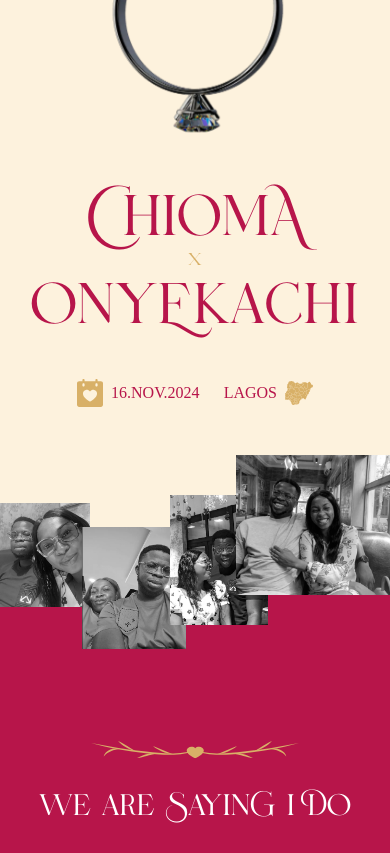
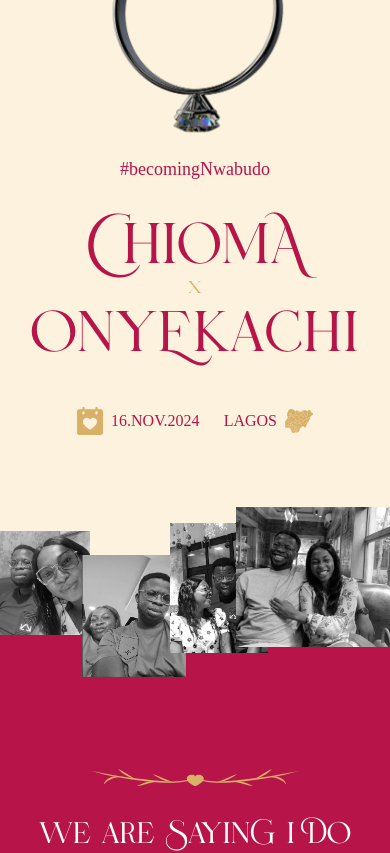
Before and after one commit to nwabudo/becoming-nwabudo, a Next.js app: page / in a window 390 px wide. Shown: the top 853 px of the page. Built offline with nearby package versions, Linux system fonts and the light colour scheme.

Commit message:
fix: update

```diff
--- a/src/modules/home/middleSection/index.js
+++ b/src/modules/home/middleSection/index.js
@@ -126,7 +126,7 @@ const MiddleSection = () => {
                 <div className="">
                   <Image src={Abstract2Img} alt="" />
                 </div>
-                <div className="pt-4 pb-3 text-white text-lg md:text-xl lg:text-2xl xl:text-3xl font-bold">
+                <div className="pt-4 pb-3 text-white text-lg md:text-xl lg:text-2xl xl:text-3xl font-bold text-center mx-auto">
                   <p>From a “Mysterious” message to Forever</p>
                 </div>
                 <div className="">
--- a/src/modules/home/topSection/index.js
+++ b/src/modules/home/topSection/index.js
@@ -19,6 +19,7 @@ const TopSection = () => {
 
         </div>
 
+        {/* Desktop Only */}
         <div className="hidden md:flex -mt-[3.2rem] md:-mt-[4rem] lg:-mt-[4.6rem] xl:-mt-[5.6rem] w-full md:w-7/12 lg:w-6/12 xl:w-5/12 2xl:w-4/12 justify-between items-center mx-auto">
           <div className="flex items-center gap-2">
             <Slide delay={0.1} direction="up" cascade damping={0.1} triggerOnce>
@@ -41,7 +42,14 @@ const TopSection = () => {
           </div>
         </div>
 
-        <div className="pt-10 md:pt-14 lg:pt-16 xl:pt-20 pb-6 md:pb-10 xl:pb-16">
+        {/* Mobile Only */}
+        <div className="mt-2 block md:hidden mx-auto">
+          <Slide delay={0.1} direction="up" triggerOnce>
+            <p className="text-center text-primary text-lg md:text-2xl xl:text-[1.75rem]">#becomingNwabudo</p>
+          </Slide>
+        </div>
+
+        <div className="pt-8 md:pt-14 lg:pt-16 xl:pt-20 pb-6 md:pb-10 xl:pb-16">
           <h1 className="font-rusilla flex flex-col text-center text-[5rem] leading-[0.7] md:text-[9.25rem] md:leading-[0.8] xl:text-[16.25rem] xl:leading-[0.7] text-primary">
             <span>
               <Slide delay={0.1} direction="up" cascade damping={0.1} triggerOnce className="inline-block">
@@ -115,7 +123,7 @@ const TopSection = () => {
           <div className="-ml-4 -mt-2 relative z-20">
             <Image src={Image3} alt="" className="grayscale hover:grayscale-0 transition-all ease-in-out duration-150" />
           </div>
-          <div className="-ml-8 md:-ml-12 lg:-ml-20 -mt-12 md:-mt-8 relative z-10">
+          <div className="-ml-8 md:-ml-12 lg:-ml-20 -mt-6 md:-mt-8 relative z-10">
             <Image src={Image4} alt="" className="grayscale hover:grayscale-0 transition-all ease-in-out duration-150" />
           </div>
         </Slide>
```
